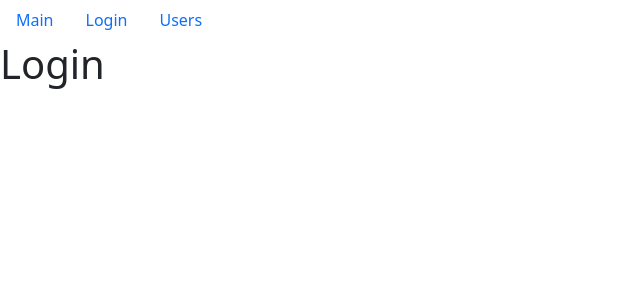
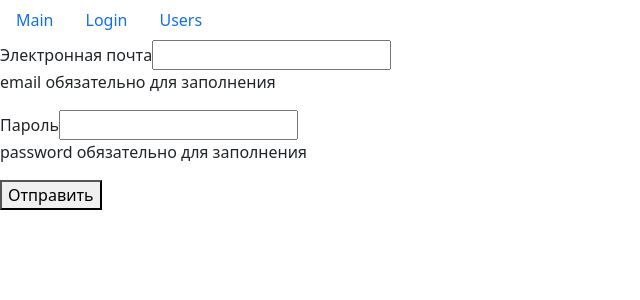
Before and after one commit to E1ectRoman/kursovaya, a React (Create React App) app: page /login in a window 1280 px wide. Shown: the top 300 px of the page, without its empty margins (0-640 px from the left). Built offline with nearby package versions, Linux system fonts and the light colour scheme.

Commit message:
задание 10 посмотрел 7 видео

```diff
--- /dev/null
+++ b/src/app/components/textField.jsx
@@ -0,0 +1,30 @@
+import React from 'react';
+import PropTypes from "prop-types";
+
+const TextField = ({label, type, name, value, onChange, error}) => {
+  return (
+    <div>
+      <label htmlFor={name}>{label}</label>
+      <input type={type}
+             id={name}
+             name={name}
+             value={value}
+             onChange={onChange}
+      />
+      {error && <p>{error}</p>}
+    </div>
+  );
+};
+TextField.defaultProps = {
+  type: 'text',
+}
+TextField.propTypes = {
+  label: PropTypes.string,
+  type: PropTypes.string,
+  name: PropTypes.string,
+  value: PropTypes.string,
+  onChange: PropTypes.func,
+  error: PropTypes.string,
+}
+
+export default TextField;
--- a/src/app/layouts/login.jsx
+++ b/src/app/layouts/login.jsx
@@ -1,10 +1,55 @@
-import React from 'react';
+import React, {useEffect, useState} from 'react';
+import TextField from "../components/textField";
 
 const MyComponent = () => {
+  const [data, setData] = useState({email: '', password: ''});
+  const [errors, setErrors] = useState({});
+
+  const handleChange = ({target}) => {
+    setData(prevState => ({
+      ...prevState,
+      [target.name]: target.value
+    }))
+  }
+  useEffect(() => {
+    validate()
+  }, [data])
+
+  const validate = () => {
+    const errors = {}
+    for (const fieldName in data) {
+      if (data[fieldName].trim() === '') {
+        errors[fieldName] = `${fieldName} обязательно для заполнения `
+      }
+    }
+    setErrors(errors)
+    return Object.keys(errors).length === 0
+  }
+
+  const handleSubmit = (e) => {
+    e.preventDefault()
+    const isValid = validate()
+    if (!isValid) return
+    console.log(data)
+  }
+
   return (
-    <div>
-      <h1>Login</h1>
-    </div>
+    <form onSubmit={handleSubmit}>
+      <TextField label='Электронная почта'
+                 name='email'
+                 value={data.email}
+                 onChange={handleChange}
+                 error={errors.email}
+      />
+      <TextField label='Пароль'
+                 type='password'
+                 name='password'
+                 value={data.password}
+                 onChange={handleChange}
+                 error={errors.password}
+      />
+      <button>Отправить</button>
+    </form>
   );
 };
 
```
